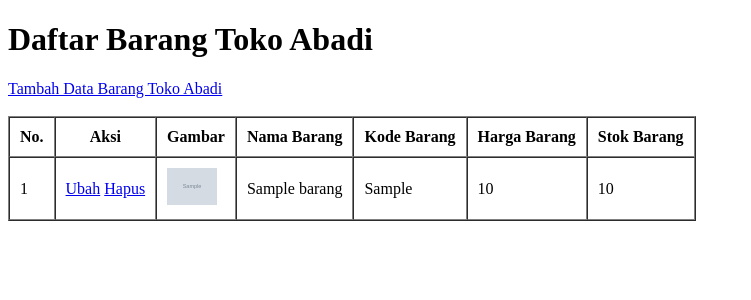
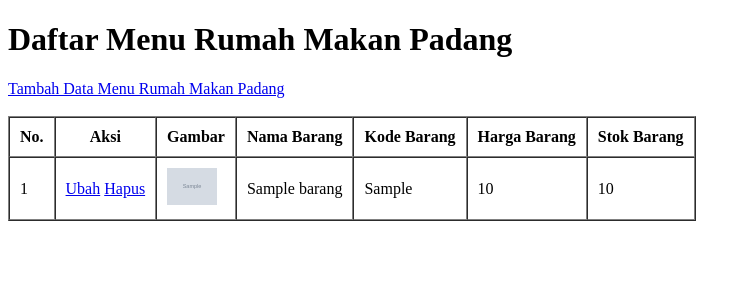
Before and after one commit to DevanPra/MatkulWAD2023, a PHP site: page / in a window 1280 px wide. Shown: the top 300 px of the page, without its empty margins (0-751 px from the left). Run offline with PHP 8.4, Linux system fonts and the light colour scheme; tables that the repository leaves empty or names only in its code hold one stand-in row (values such as "Sample post"); grey boxes marked "Sample" are stand-in pictures.

Commit message:
index.php

```diff
--- a/Tugas 3 - CREATE DAN READ DATA DARI DATABASE MYSQL/index.php
+++ b/Tugas 3 - CREATE DAN READ DATA DARI DATABASE MYSQL/index.php
@@ -6,12 +6,12 @@ $barang = query("SELECT * FROM daftar_barang")
 <!DOCTYPE html>
 <html lang="en">
     <head>
-        <title>Abiyoga Dhaniswara</title>
+        <title>Muhammad Devan Adi Pranawa</title>
     </head>
     <body>
-        <h1>Daftar Barang Toko Abadi</h1>
+        <h1>Daftar Menu Rumah Makan Padang</h1>
 
-        <a href="tambah.php">Tambah Data Barang Toko Abadi</a>
+        <a href="tambah.php">Tambah Data Menu Rumah Makan Padang</a>
         <br><br>
 
         <table border="1" cellpadding="10" cellspacing="0">
```
